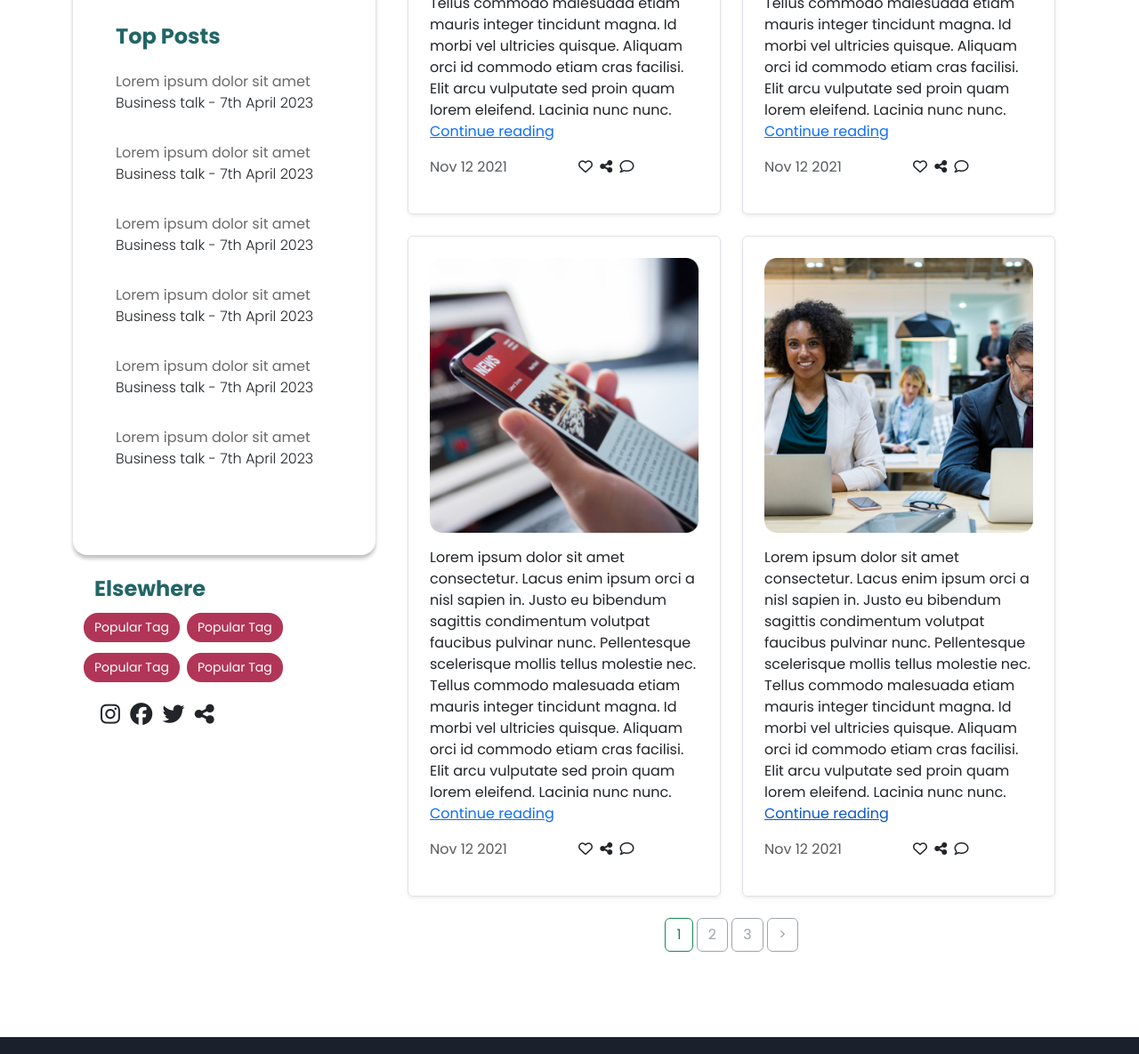
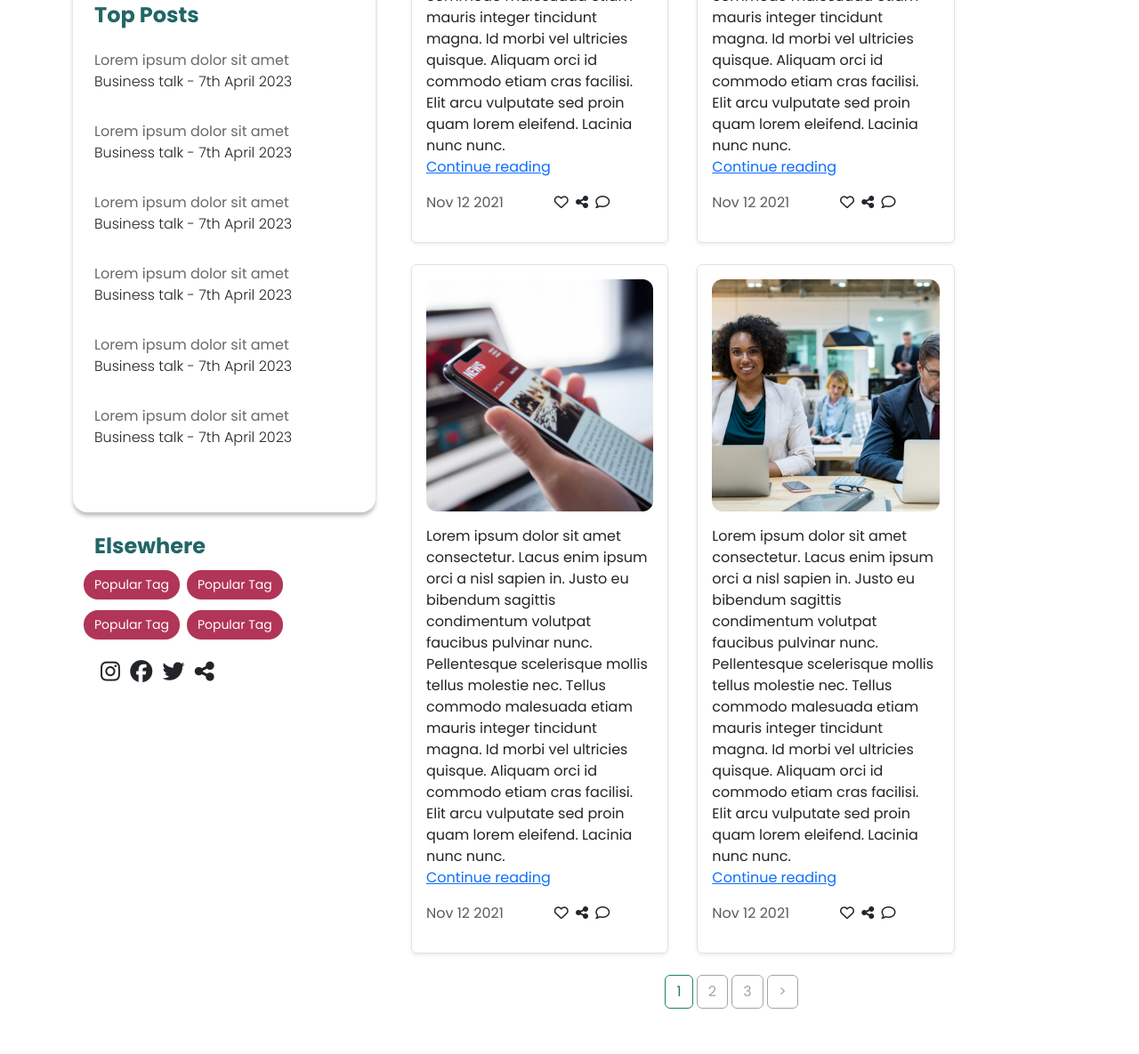
Before and after one commit to deji100/amorserv-consulting, a plain HTML site: page blogPage/blogpage.html in a window 1280 px wide. Shown: the part 1226-2411 px from the top of the page at 89% size. Drawn offline with nearby package versions, Linux system fonts and the light colour scheme.

Commit message:
Add files via upload

```diff
--- a/blogPage/blogpage.css
+++ b/blogPage/blogpage.css
@@ -2,6 +2,7 @@ body{
     margin: 0;
     padding: 0;
     font-family: 'Poppins', sans-serif !important;
+    box-sizing: border-box !important;
 }
 
 .bb{
--- a/blogPage/blogpage.html
+++ b/blogPage/blogpage.html
@@ -101,8 +101,8 @@
           </div>
 
     <section class="container-lg">
-        <div class="row g-5">
-            <div class="col-md-4">
+        <div class="row g-5 ">
+            <div class="col-md-4 d-none d-md-block">
                 <div class="position-sticky blog-side" style="top: 2rem;">
                   <div class="mb-3 rounded searchh">
                     <div class="input-group">
@@ -128,7 +128,7 @@
                     </ol>
                   </div>
 
-                  <div class="p-4 mt-5 rounded-4 p-5 blog-sidebar">
+                  <div class="p-4 mt-5 rounded-4 blog-sidebar">
                     <h4 class="pb-3">Top Posts</h4>
                     <ol class="list-unstyled">
                       <li class="pb-3"><a href="#">Lorem ipsum dolor sit amet</a>
@@ -172,13 +172,13 @@
 
 
             <div class="col-md-8 row pt-5">
-              <div class="col-md-6 align-items-center justify-content-center">
+              <div class="col-md-5 mx-1">
                 <div class="border rounded overflow-hidden mb-4 shadow-sm">
-                    <div class="col p-4 d-flex flex-column position-static">
+                    <div class="col p-3 d-flex flex-column position-static">
                         <img src="/images/b1.png" class="pb-3" alt="...">
 
                         <p class="card-text mb-auto">Lorem ipsum dolor sit amet consectetur. Lacus enim ipsum orci a nisl sapien in. Justo eu bibendum sagittis condimentum volutpat faucibus pulvinar nunc. Pellentesque scelerisque mollis tellus molestie nec. Tellus commodo malesuada etiam mauris integer tincidunt magna. Id morbi vel ultricies quisque. Aliquam orci id commodo etiam cras facilisi. Elit arcu vulputate sed proin quam lorem eleifend. Lacinia nunc nunc.</p>
-                        <a href="/blog/blog-sing.html" class="stretched-link mb-3">Continue reading</a>
+                        <a href="/blog/blog-sing.html" class="mb-3">Continue reading</a>
                         <div>
                             <div class="d-flex row justify-content-between">
                                 <div class="text-muted col-6">Nov 12 2021</div>
@@ -192,13 +192,13 @@
                     </div>
                 </div>
               </div>
-              <div class="col-md-6">
+              <div class="col-md-5 mx-1">
                 <div class="border rounded overflow-hidden mb-4 shadow-sm">
-                    <div class="col p-4 d-flex flex-column position-static">
+                    <div class="col p-3 d-flex flex-column position-static">
                         <img src="/images/b2.png" class="pb-3" alt="...">
 
                         <p class="card-text mb-auto">Lorem ipsum dolor sit amet consectetur. Lacus enim ipsum orci a nisl sapien in. Justo eu bibendum sagittis condimentum volutpat faucibus pulvinar nunc. Pellentesque scelerisque mollis tellus molestie nec. Tellus commodo malesuada etiam mauris integer tincidunt magna. Id morbi vel ultricies quisque. Aliquam orci id commodo etiam cras facilisi. Elit arcu vulputate sed proin quam lorem eleifend. Lacinia nunc nunc.</p>
-                        <a href="#" class="stretched-link mb-3">Continue reading</a>
+                        <a href="#" class="mb-3">Continue reading</a>
                         <div>
                             <div class="d-flex row justify-content-between">
                                 <div class="text-muted col-6">Nov 12 2021</div>
@@ -212,13 +212,13 @@
                     </div>
                 </div>
               </div>
-              <div class="col-md-6">
+              <div class="col-md-5 mx-1">
                 <div class="border rounded overflow-hidden mb-4 shadow-sm">
-                    <div class="col p-4 d-flex flex-column position-static">
+                    <div class="col p-3 d-flex flex-column position-static">
                         <img src="/images/b3.png" class="pb-3" alt="...">
 
                         <p class="card-text mb-auto">Lorem ipsum dolor sit amet consectetur. Lacus enim ipsum orci a nisl sapien in. Justo eu bibendum sagittis condimentum volutpat faucibus pulvinar nunc. Pellentesque scelerisque mollis tellus molestie nec. Tellus commodo malesuada etiam mauris integer tincidunt magna. Id morbi vel ultricies quisque. Aliquam orci id commodo etiam cras facilisi. Elit arcu vulputate sed proin quam lorem eleifend. Lacinia nunc nunc.</p>
-                        <a href="#" class="stretched-link mb-3">Continue reading</a>
+                        <a href="#" class="mb-3">Continue reading</a>
                         <div>
                             <div class="d-flex row justify-content-between">
                                 <div class="text-muted col-6">Nov 12 2021</div>
@@ -232,13 +232,13 @@
                     </div>
                 </div>
               </div>
-              <div class="col-md-6">
+              <div class="col-md-5 mx-1">
                 <div class="border rounded overflow-hidden mb-4 shadow-sm">
-                    <div class="col p-4 d-flex flex-column position-static">
+                    <div class="col p-3 d-flex flex-column position-static">
                         <img src="/images/b4.png" class="pb-3" alt="...">
 
                         <p class="card-text mb-auto">Lorem ipsum dolor sit amet consectetur. Lacus enim ipsum orci a nisl sapien in. Justo eu bibendum sagittis condimentum volutpat faucibus pulvinar nunc. Pellentesque scelerisque mollis tellus molestie nec. Tellus commodo malesuada etiam mauris integer tincidunt magna. Id morbi vel ultricies quisque. Aliquam orci id commodo etiam cras facilisi. Elit arcu vulputate sed proin quam lorem eleifend. Lacinia nunc nunc.</p>
-                        <a href="#" class="stretched-link mb-3">Continue reading</a>
+                        <a href="#" class="mb-3">Continue reading</a>
                         <div>
                             <div class="d-flex row justify-content-between">
                                 <div class="text-muted col-6">Nov 12 2021</div>
@@ -260,6 +260,7 @@
                 <a class="btn btn-outline-secondary disabled">></a>
               </nav>
             </div>
+
         </div>
 
     </section>
```
